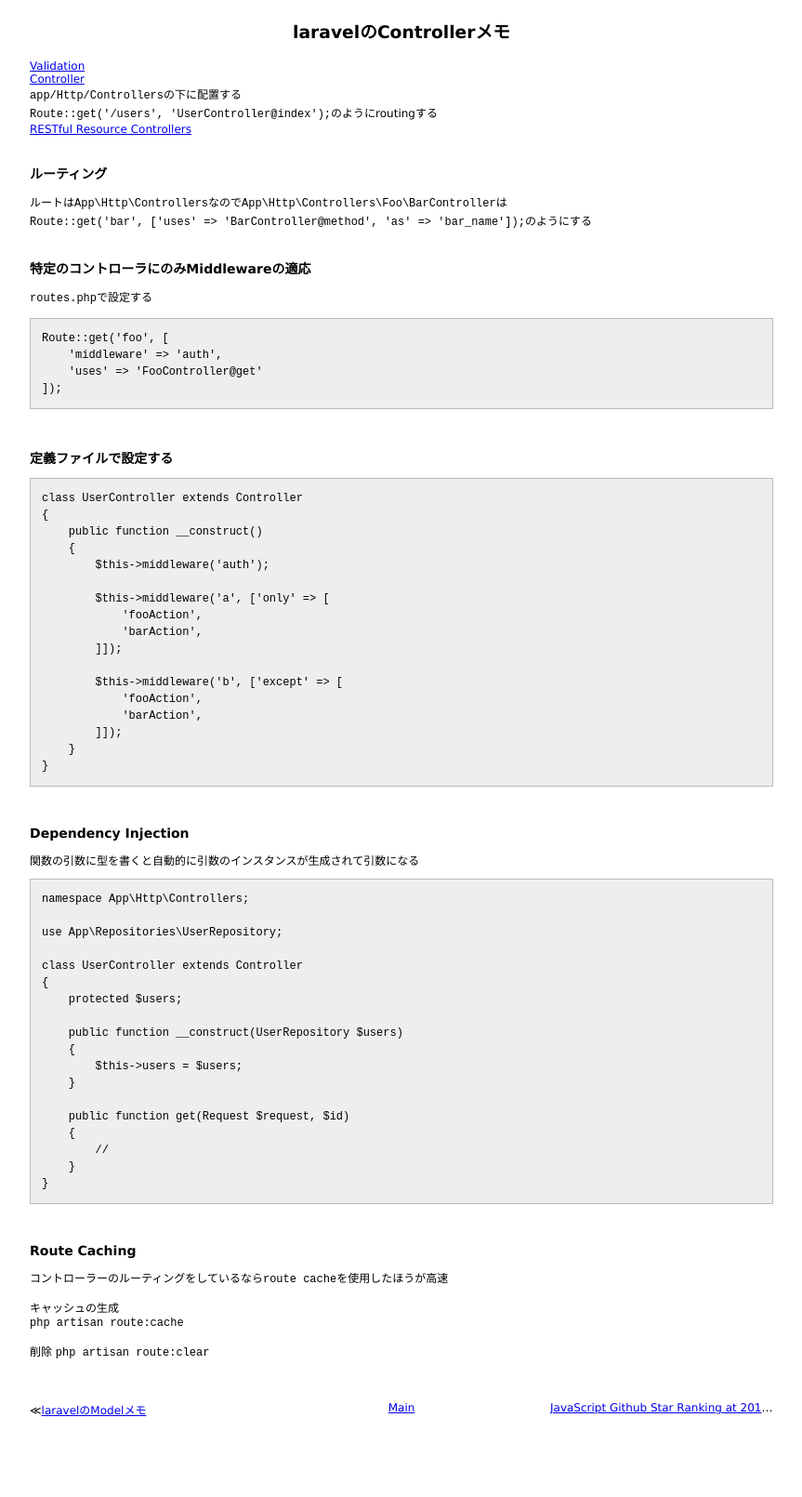
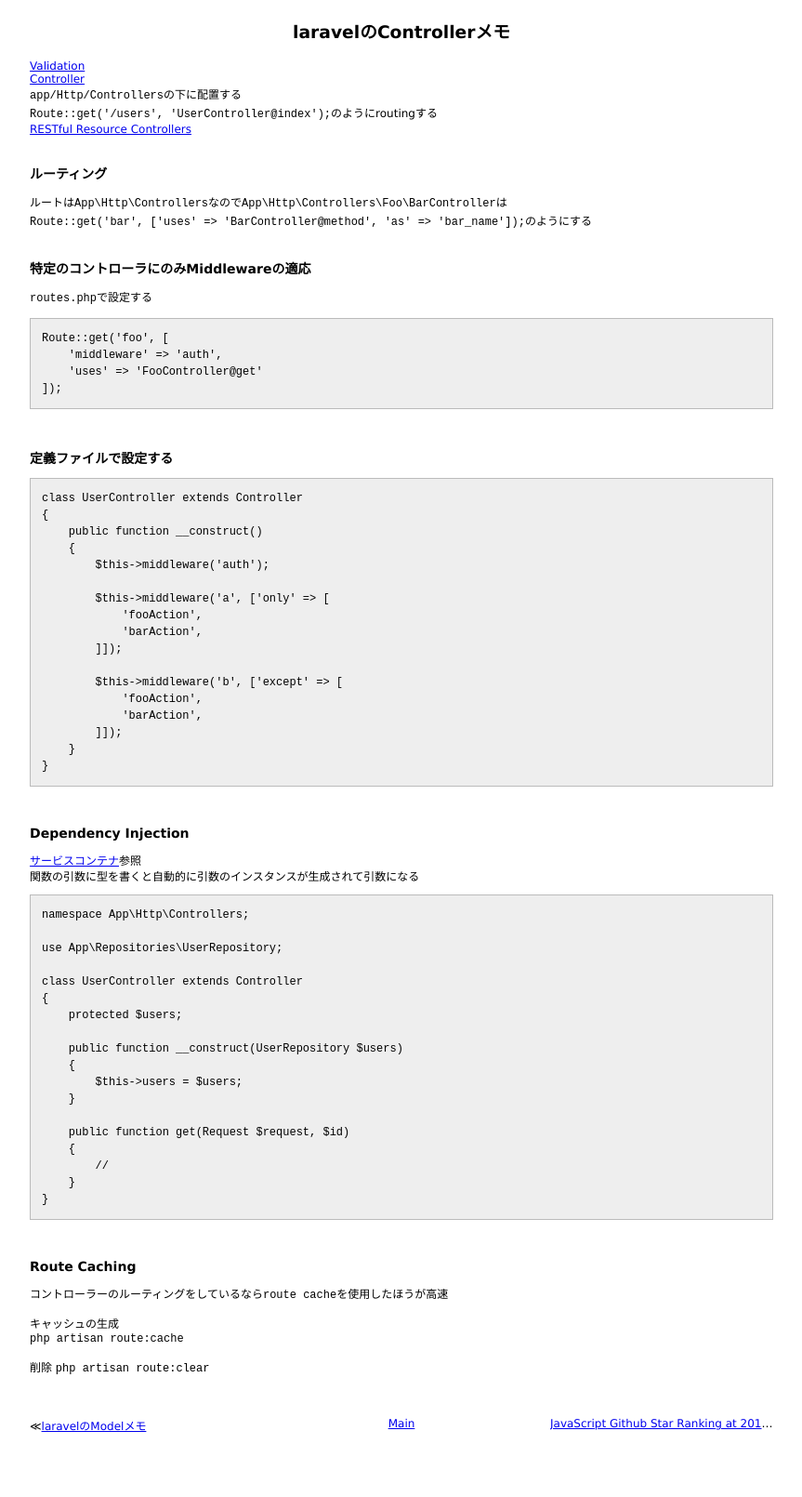
Before and after one commit to 38elements/38elements.github.com, a Jekyll site: the page built from _posts/2016-05-06-laravel-controller.md, in a window 1280 px wide. Shown: the whole page at 93% size, without its empty margins (208-1071 px from the left). Built offline with Jekyll 4.4.1, drawn with Linux system fonts in a browser that asks for light colours.

Commit message:
Update 2016-05-06-laravel-controller.md

````diff
--- a/_posts/2016-05-06-laravel-controller.md
+++ b/_posts/2016-05-06-laravel-controller.md
@@ -49,6 +49,7 @@ class UserController extends Controller
 <br>
 
 ### Dependency Injection
+[サービスコンテナ](https://laravel.com/docs/5.2/container)参照
 関数の引数に型を書くと自動的に引数のインスタンスが生成されて引数になる
 
 ```
````
